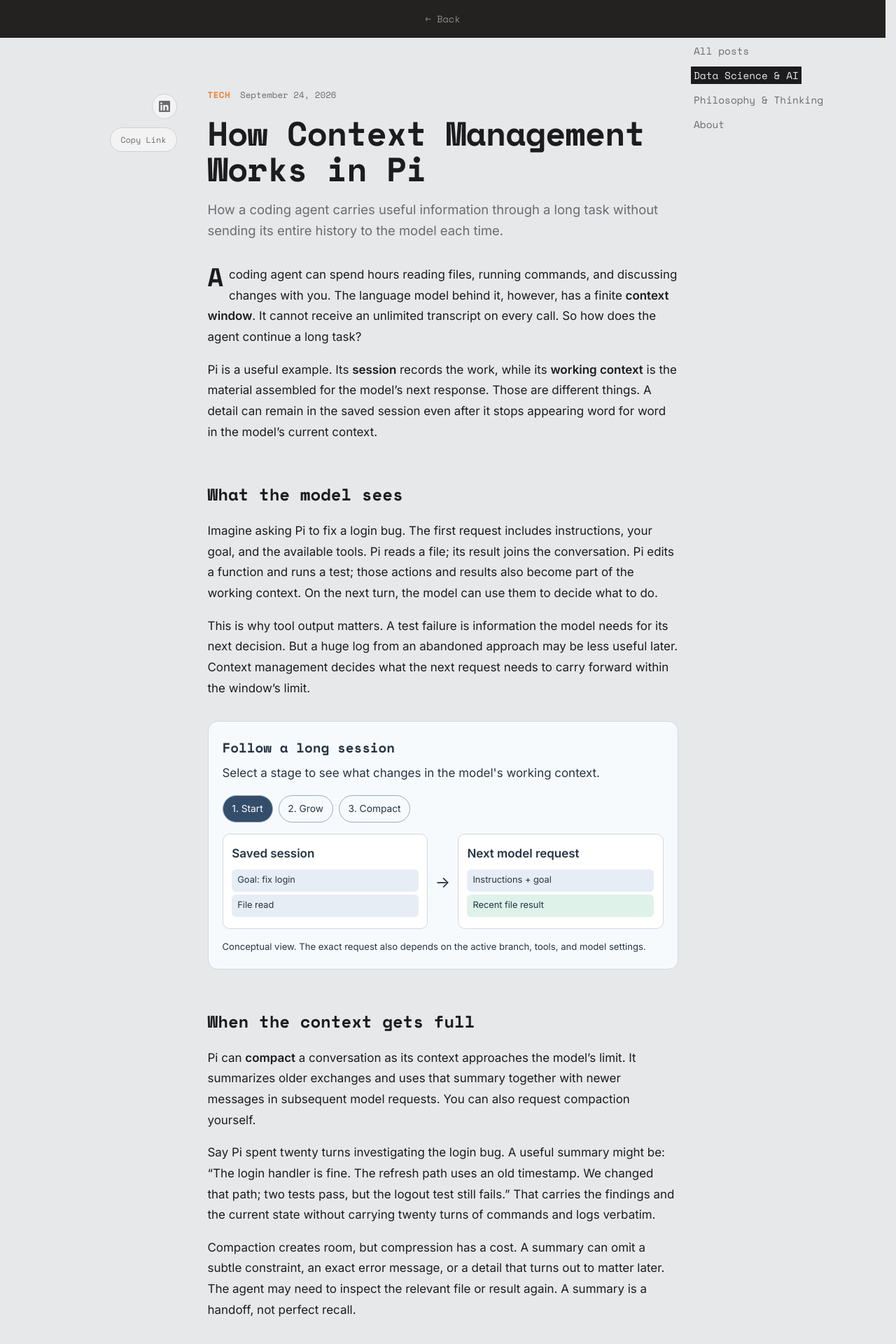
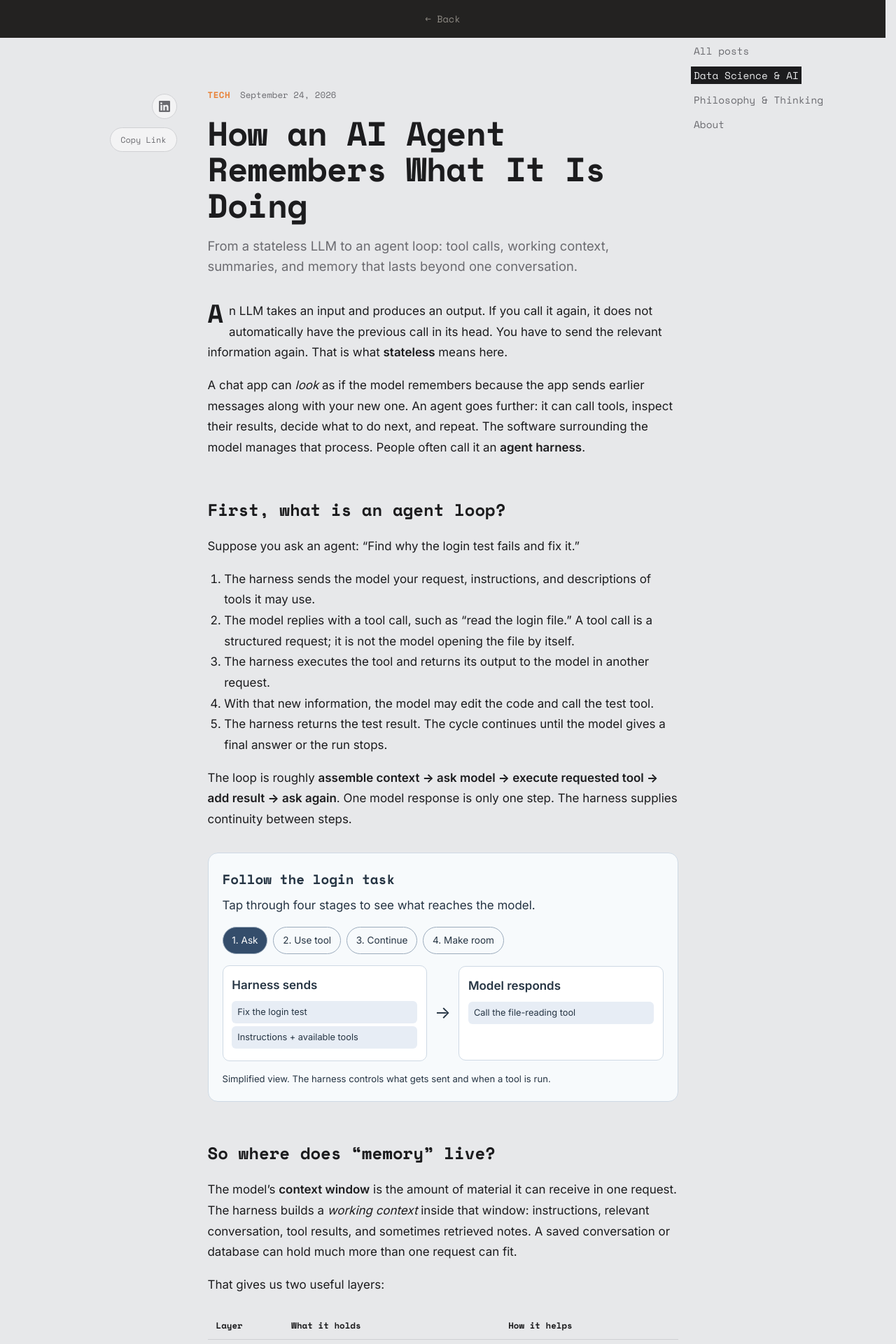
Before and after one commit to s-ingale/s-ingale.github.io, a Jekyll site: the page built from _tech/context-management-in-pi.md, in a window 1280 px wide. Shown: the top 1920 px of the page at 70% size. Built offline with Jekyll 4.4.1, drawn with Linux system fonts in a browser that asks for light colours; some of the changed text lies outside the part shown.

Commit message:
Reframe context post around stateless LLMs and agent loop

```diff
--- a/_tech/context-management-in-pi.md
+++ b/_tech/context-management-in-pi.md
@@ -1,69 +1,84 @@
 ---
-title: "How Context Management Works in Pi"
-description: "How a coding agent carries useful information through a long task without sending its entire history to the model each time."
+title: "How an AI Agent Remembers What It Is Doing"
+description: "From a stateless LLM to an agent loop: tool calls, working context, summaries, and memory that lasts beyond one conversation."
 date: 2026-09-24
 ---
 
 <style>
-.context-flow{margin:2rem 0;padding:1.25rem;border:1px solid #cdd8e4;border-radius:14px;background:#f7fafc;color:#263544}
-.context-flow *{box-sizing:border-box}.context-flow h2{margin:0 0 .35rem;font-size:1.2rem}.context-flow p{margin:.3rem 0 1rem}
-.context-flow input{position:absolute;opacity:0}.context-flow .controls{display:flex;flex-wrap:wrap;gap:.5rem;margin-bottom:1rem}
-.context-flow label{cursor:pointer;padding:.4rem .8rem;border:1px solid #9cacc0;border-radius:999px;font-size:.86rem}
-#flow-1:checked~.controls label[for=flow-1],#flow-2:checked~.controls label[for=flow-2],#flow-3:checked~.controls label[for=flow-3]{background:#344d6b;color:white}
-.context-flow .stage{display:none;grid-template-columns:1fr auto 1fr;align-items:center;gap:.65rem;animation:flow-in .3s ease}
-#flow-1:checked~.stages .stage-1,#flow-2:checked~.stages .stage-2,#flow-3:checked~.stages .stage-3{display:grid}
-.context-flow .box{min-height:125px;padding:.8rem;background:white;border:1px solid #cdd8e4;border-radius:10px}
-.context-flow .box strong{display:block;margin-bottom:.45rem}.context-flow .chip{display:block;margin:.25rem 0;padding:.3rem .5rem;border-radius:6px;background:#e7edf5;font-size:.8rem}
-.context-flow .summary{background:#ffe4ca}.context-flow .recent{background:#def2e9}.context-flow .arrow{font-size:1.4rem}
-.context-flow .note{font-size:.82rem;margin:.85rem 0 0}
-@keyframes flow-in{from{opacity:0;transform:translateY(6px)}to{opacity:1;transform:translateY(0)}}
-@media(max-width:600px){.context-flow .stage{grid-template-columns:1fr}.context-flow .arrow{text-align:center;transform:rotate(90deg)}}
-@media(prefers-reduced-motion:reduce){.context-flow .stage{animation:none}}
+.agent-loop{margin:2rem 0;padding:1.25rem;border:1px solid #ced9e4;border-radius:14px;background:#f7fafc;color:#263544}
+.agent-loop *{box-sizing:border-box}.agent-loop h2{font-size:1.2rem;margin:0 0 .4rem}.agent-loop p{margin:.35rem 0 1rem}
+.agent-loop input{position:absolute;opacity:0}.agent-loop .tabs{display:flex;flex-wrap:wrap;gap:.5rem;margin-bottom:1rem}
+.agent-loop label{cursor:pointer;padding:.4rem .8rem;border:1px solid #9babbc;border-radius:999px;font-size:.85rem}
+#loop-1:checked~.tabs label[for=loop-1],#loop-2:checked~.tabs label[for=loop-2],#loop-3:checked~.tabs label[for=loop-3],#loop-4:checked~.tabs label[for=loop-4]{background:#344d6b;color:white}
+.agent-loop .scene{display:none;grid-template-columns:1fr auto 1fr;align-items:center;gap:.7rem;animation:loop-in .3s ease}
+#loop-1:checked~.scenes .scene-1,#loop-2:checked~.scenes .scene-2,#loop-3:checked~.scenes .scene-3,#loop-4:checked~.scenes .scene-4{display:grid}
+.agent-loop .box{min-height:135px;padding:.8rem;background:white;border:1px solid #ced9e4;border-radius:10px}
+.agent-loop .box strong{display:block;margin-bottom:.5rem}.agent-loop .chip{display:block;margin:.25rem 0;padding:.3rem .5rem;border-radius:6px;background:#e7edf5;font-size:.8rem}
+.agent-loop .result{background:#ddf1e9}.agent-loop .summary{background:#ffe5cc}.agent-loop .arrow{font-size:1.5rem}.agent-loop .caption{margin:.85rem 0 0;font-size:.82rem}
+@keyframes loop-in{from{opacity:0;transform:translateY(6px)}to{opacity:1;transform:translateY(0)}}
+@media(max-width:600px){.agent-loop .scene{grid-template-columns:1fr}.agent-loop .arrow{text-align:center;transform:rotate(90deg)}}
+@media(prefers-reduced-motion:reduce){.agent-loop .scene{animation:none}}
 </style>
 
-A coding agent can spend hours reading files, running commands, and discussing changes with you. The language model behind it, however, has a finite **context window**. It cannot receive an unlimited transcript on every call. So how does the agent continue a long task?
+An LLM takes an input and produces an output. If you call it again, it does not automatically have the previous call in its head. You have to send the relevant information again. That is what **stateless** means here.
 
-Pi is a useful example. Its **session** records the work, while its **working context** is the material assembled for the model's next response. Those are different things. A detail can remain in the saved session even after it stops appearing word for word in the model's current context.
+A chat app can *look* as if the model remembers because the app sends earlier messages along with your new one. An agent goes further: it can call tools, inspect their results, decide what to do next, and repeat. The software surrounding the model manages that process. People often call it an **agent harness**.
 
-## What the model sees
+## First, what is an agent loop?
 
-Imagine asking Pi to fix a login bug. The first request includes instructions, your goal, and the available tools. Pi reads a file; its result joins the conversation. Pi edits a function and runs a test; those actions and results also become part of the working context. On the next turn, the model can use them to decide what to do.
+Suppose you ask an agent: “Find why the login test fails and fix it.”
 
-This is why tool output matters. A test failure is information the model needs for its next decision. But a huge log from an abandoned approach may be less useful later. Context management decides what the next request needs to carry forward within the window's limit.
+1. The harness sends the model your request, instructions, and descriptions of tools it may use.
+2. The model replies with a tool call, such as “read the login file.” A tool call is a structured request; it is not the model opening the file by itself.
+3. The harness executes the tool and returns its output to the model in another request.
+4. With that new information, the model may edit the code and call the test tool.
+5. The harness returns the test result. The cycle continues until the model gives a final answer or the run stops.
 
-<div class="context-flow" aria-label="Interactive diagram showing how a Pi session becomes a working context">
-  <h2>Follow a long session</h2>
-  <p>Select a stage to see what changes in the model's working context.</p>
-  <input type="radio" name="flow" id="flow-1" checked>
-  <input type="radio" name="flow" id="flow-2">
-  <input type="radio" name="flow" id="flow-3">
-  <div class="controls"><label for="flow-1">1. Start</label><label for="flow-2">2. Grow</label><label for="flow-3">3. Compact</label></div>
-  <div class="stages">
-    <div class="stage stage-1"><div class="box"><strong>Saved session</strong><span class="chip">Goal: fix login</span><span class="chip">File read</span></div><span class="arrow" aria-hidden="true">→</span><div class="box"><strong>Next model request</strong><span class="chip">Instructions + goal</span><span class="chip recent">Recent file result</span></div></div>
-    <div class="stage stage-2"><div class="box"><strong>Saved session</strong><span class="chip">Goal and file reads</span><span class="chip">Edits and test output</span><span class="chip">More discussion</span></div><span class="arrow" aria-hidden="true">→</span><div class="box"><strong>Next model request</strong><span class="chip">Instructions + history</span><span class="chip recent">Recent edits and tests</span></div></div>
-    <div class="stage stage-3"><div class="box"><strong>Saved session</strong><span class="chip">Earlier exchanges recorded</span><span class="chip summary">Compaction summary</span><span class="chip recent">Recent exchanges</span></div><span class="arrow" aria-hidden="true">→</span><div class="box"><strong>Next model request</strong><span class="chip">Instructions</span><span class="chip summary">Summary of older work</span><span class="chip recent">Recent exchanges in detail</span></div></div>
+The loop is roughly **assemble context → ask model → execute requested tool → add result → ask again**. One model response is only one step. The harness supplies continuity between steps.
+
+<div class="agent-loop" aria-label="Interactive illustration of an agent loop">
+  <h2>Follow the login task</h2>
+  <p>Tap through four stages to see what reaches the model.</p>
+  <input type="radio" name="loop" id="loop-1" checked><input type="radio" name="loop" id="loop-2"><input type="radio" name="loop" id="loop-3"><input type="radio" name="loop" id="loop-4">
+  <div class="tabs"><label for="loop-1">1. Ask</label><label for="loop-2">2. Use tool</label><label for="loop-3">3. Continue</label><label for="loop-4">4. Make room</label></div>
+  <div class="scenes">
+    <div class="scene scene-1"><div class="box"><strong>Harness sends</strong><span class="chip">Fix the login test</span><span class="chip">Instructions + available tools</span></div><span class="arrow" aria-hidden="true">→</span><div class="box"><strong>Model responds</strong><span class="chip">Call the file-reading tool</span></div></div>
+    <div class="scene scene-2"><div class="box"><strong>Harness executes</strong><span class="chip">Read login file</span><span class="chip result">Return file contents</span></div><span class="arrow" aria-hidden="true">→</span><div class="box"><strong>Next model request</strong><span class="chip">Goal + earlier steps</span><span class="chip result">File contents</span></div></div>
+    <div class="scene scene-3"><div class="box"><strong>Model responds</strong><span class="chip">Edit refresh logic</span><span class="chip">Run tests</span></div><span class="arrow" aria-hidden="true">→</span><div class="box"><strong>Next model request</strong><span class="chip">Goal + current work</span><span class="chip result">Test results</span></div></div>
+    <div class="scene scene-4"><div class="box"><strong>Stored session</strong><span class="chip">Full earlier exchanges</span><span class="chip summary">Summary of findings</span><span class="chip result">Recent test results</span></div><span class="arrow" aria-hidden="true">→</span><div class="box"><strong>Next model request</strong><span class="chip">Instructions + goal</span><span class="chip summary">Summary of older work</span><span class="chip result">Recent steps in detail</span></div></div>
   </div>
-  <p class="note">Conceptual view. The exact request also depends on the active branch, tools, and model settings.</p>
+  <p class="caption">Simplified view. The harness controls what gets sent and when a tool is run.</p>
 </div>
 
-## When the context gets full
+## So where does “memory” live?
 
-Pi can **compact** a conversation as its context approaches the model's limit. It summarizes older exchanges and uses that summary together with newer messages in subsequent model requests. You can also request compaction yourself.
+The model's **context window** is the amount of material it can receive in one request. The harness builds a *working context* inside that window: instructions, relevant conversation, tool results, and sometimes retrieved notes. A saved conversation or database can hold much more than one request can fit.
 
-Say Pi spent twenty turns investigating the login bug. A useful summary might be: “The login handler is fine. The refresh path uses an old timestamp. We changed that path; two tests pass, but the logout test still fails.” That carries the findings and the current state without carrying twenty turns of commands and logs verbatim.
+That gives us two useful layers:
 
-Compaction creates room, but compression has a cost. A summary can omit a subtle constraint, an exact error message, or a detail that turns out to matter later. The agent may need to inspect the relevant file or result again. A summary is a handoff, not perfect recall.
+| Layer | What it holds | How it helps |
+|---|---|---|
+| Working context | The goal, recent messages, relevant tool results, and perhaps a summary | Gives the model enough information for its next decision |
+| Stored memory | Session history, project files, notes, or facts saved outside the model | Lets the harness bring back relevant information later |
 
-## The session is more than the current prompt
+Stored information does not help just because it exists. The harness must **select and insert** it into a future model request. Nor is everything called memory equally durable: a recent message may disappear from working context after compaction; a project note can survive across sessions.
 
-Earlier exchanges remain in Pi's saved session even when compaction replaces them with a summary in later model requests. Pi also lets you branch from an earlier point in the session and explore another approach. When you move between branches, it can summarize the work on the branch you leave and carry that information to the branch you enter.
+## Two ways to manage those layers
 
-Think of the session as a notebook and the working context as the pages open on your desk. Compaction closes older pages and keeps a concise account of their conclusions. Branching lets you return to an earlier page and try a different direction.
+**Example 1: Keep recent work and summarize the old.** In a long coding session, a harness can keep the latest tool calls and results in detail while turning earlier work into a concise summary. Pi does this through **compaction**. If twenty turns established that a login failure comes from the refresh path, the next request might carry that finding, the files changed, and the latest failing test, instead of all twenty turns verbatim. Pi keeps the original exchanges in its saved session; the summary replaces older exchanges in subsequent model requests. This saves context space, but a summary can miss a detail, so the agent may have to read a file again.
 
-The general lesson goes beyond Pi: a model does not simply “remember” a long project. The harness assembles useful context for each request. A good handoff keeps the **goal, constraints, decisions, current state, and next step** visible. In a coding task, it should also retain which files changed and which checks passed or failed. That is what makes a long agent session coherent.
+**Example 2: Save notes and retrieve them later.** Imagine an assistant that stores “This project uses PostgreSQL” in a project note. Weeks later you ask about a database migration. The harness looks up that note and adds it to the request. For an unrelated question, it may leave the note out. This is **retrieval-based memory**: store useful information outside the context window, then fetch it when relevant. The same idea works with documentation, files, or a searchable knowledge base. It depends on retrieving the right item and checking whether an old note is still true.
+
+Real agents often combine these methods. A session summary preserves progress *within* a long task. Retrieved notes or files bring information *into* a task when needed.
+
+## What matters in a good handoff?
+
+For the login example, a useful handoff says: the goal, constraints, what was tried, what changed, which tests passed or failed, and the next step. “Worked on login” is too vague. Dumping every line of a test log is often too much.
+
+Context management is therefore a selection problem, not a magic memory feature. The model reasons over what it receives *now*. The harness runs the loop, handles tools, stores history, and decides which parts of that history or other memory sources should accompany the next request.
 
 ### Further reading
 
-- [How Pi Works](https://pi.dev/docs/latest/how-pi-works)
-- [Sessions and Context](https://pi.dev/docs/latest/sessions)
-- [Compaction Reference](https://pi.dev/docs/latest/compaction)
+- [Pi: How Pi Works](https://pi.dev/docs/latest/how-pi-works)
+- [Pi: Sessions and Context](https://pi.dev/docs/latest/sessions)
+- [Pi: Compaction Reference](https://pi.dev/docs/latest/compaction)
```
